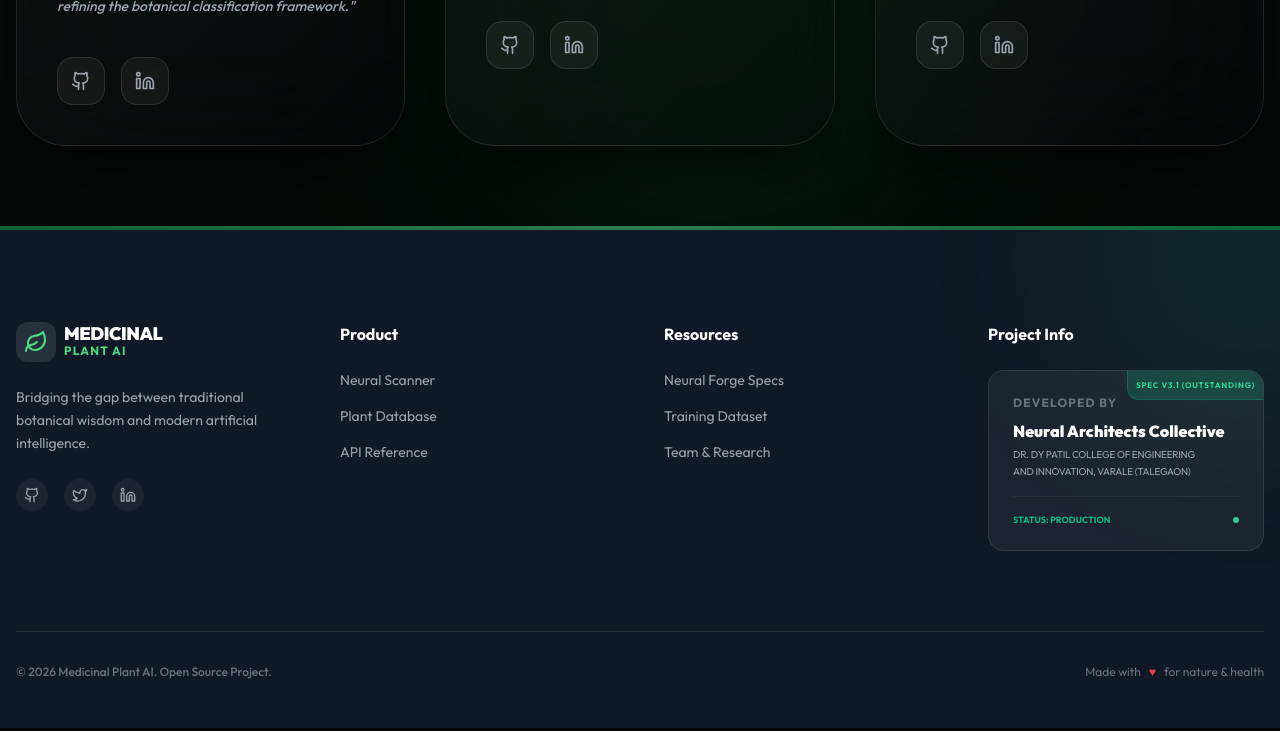
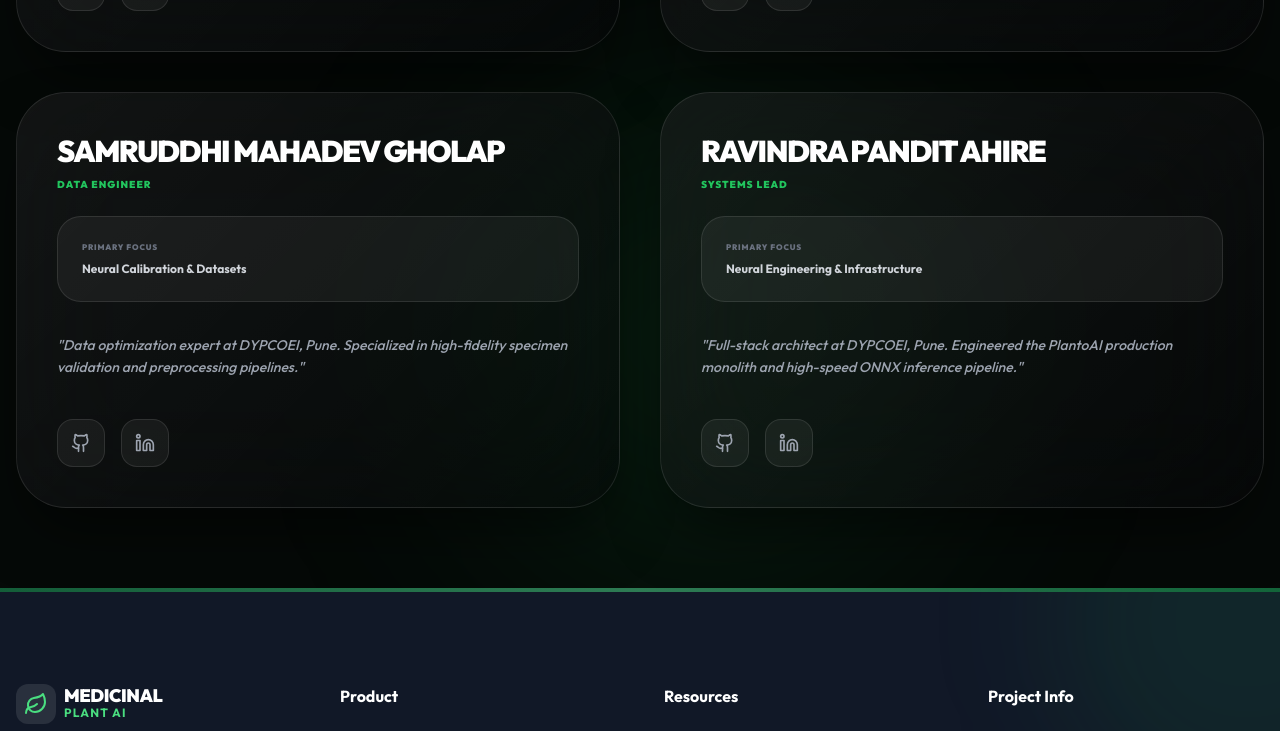
Before and after one commit to HackRore/AI_Medicinal_Plant_Detection, a Next.js app in the folder frontend/: page /about in a window 1280 px wide. Shown: the part 1480-2211 px from the top of the page. Built offline with nearby package versions, Linux system fonts and the light colour scheme; no server answers; a web font is replaced by a local one.

Commit message:
Identity: Finalized team roster with Samruddhi Gholap (4 members total)

```diff
--- a/frontend/app/about/AboutClient.tsx
+++ b/frontend/app/about/AboutClient.tsx
@@ -29,6 +29,13 @@ export default function AboutClient() {
       focus: "Botanical UX & Taxonomy Sync",
       bio: "Expert in human-botanical interfaces at DYPCOEI, Pune. Spearheaded the tactical HUD design and metadata orchestration.",
       links: { github: "#", linkedin: "mailto:madhurawankhade04@gmail.com" }
+    },
+    {
+      name: "Samruddhi Mahadev Gholap",
+      role: "Data Engineer",
+      focus: "Neural Calibration & Datasets",
+      bio: "Data optimization expert at DYPCOEI, Pune. Specialized in high-fidelity specimen validation and preprocessing pipelines.",
+      links: { github: "#", linkedin: "mailto:gholapsamruddhi7@gmail.com" }
     },
     {
       name: "Ravindra Pandit Ahire",
@@ -96,7 +103,7 @@ export default function AboutClient() {
               <div className="h-[1px] flex-1 bg-white/5" />
            </div>
 
-           <div className="grid md:grid-cols-3 gap-10">
+           <div className="grid md:grid-cols-2 gap-10">
               {TEAM.map((member, i) => (
                 <motion.div
                   key={i}
```
Also changed, not shown: 1 other file (tests, documents, lock files or other folders).
